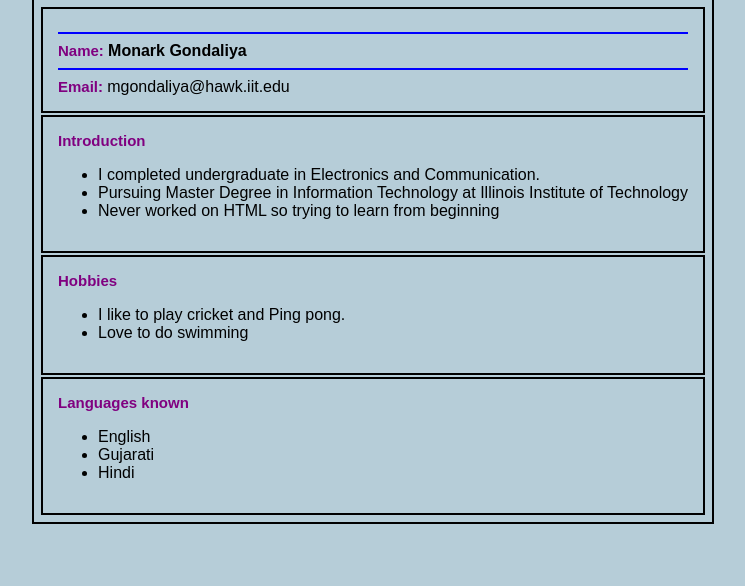
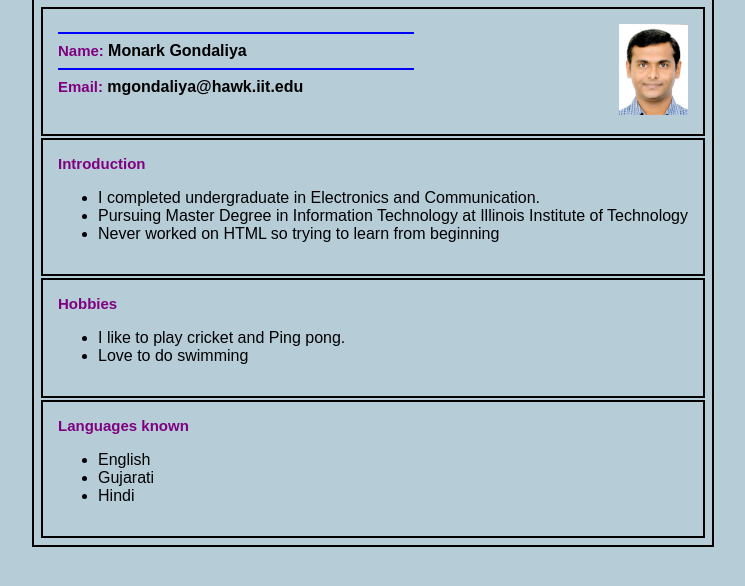
Before and after one commit to Monarkg/ITMD541-mgondaliya, a plain HTML site: page index.html in a window 1280 px wide. Shown: the part 104-690 px from the top of the page, without its empty margins (267-1012 px from the left). Drawn offline with Linux system fonts and the light colour scheme.

Commit message:
Added image in introduction

```diff
--- a/index.html
+++ b/index.html
@@ -17,11 +17,12 @@
     <div class="test"> <B>Personal Information</B> </div>
     <table>
         <tr>
-            <td>
+            <td >
+                <div style="vertical-align:middle;float:right; text-align: right;"><img src="monark.png" width="25%" height="25%"></div>
                 <hr color=blue>
                 <B class="title">Name: </B><B>Monark Gondaliya</B>
                 <hr color=blue>
-                <B class="title">Email: </B>mgondaliya@hawk.iit.edu
+                <B class="title">Email: </B><B>mgondaliya@hawk.iit.edu</B>
             </td>
 
         </tr>
```
Also changed, not shown: monark.png (added).
